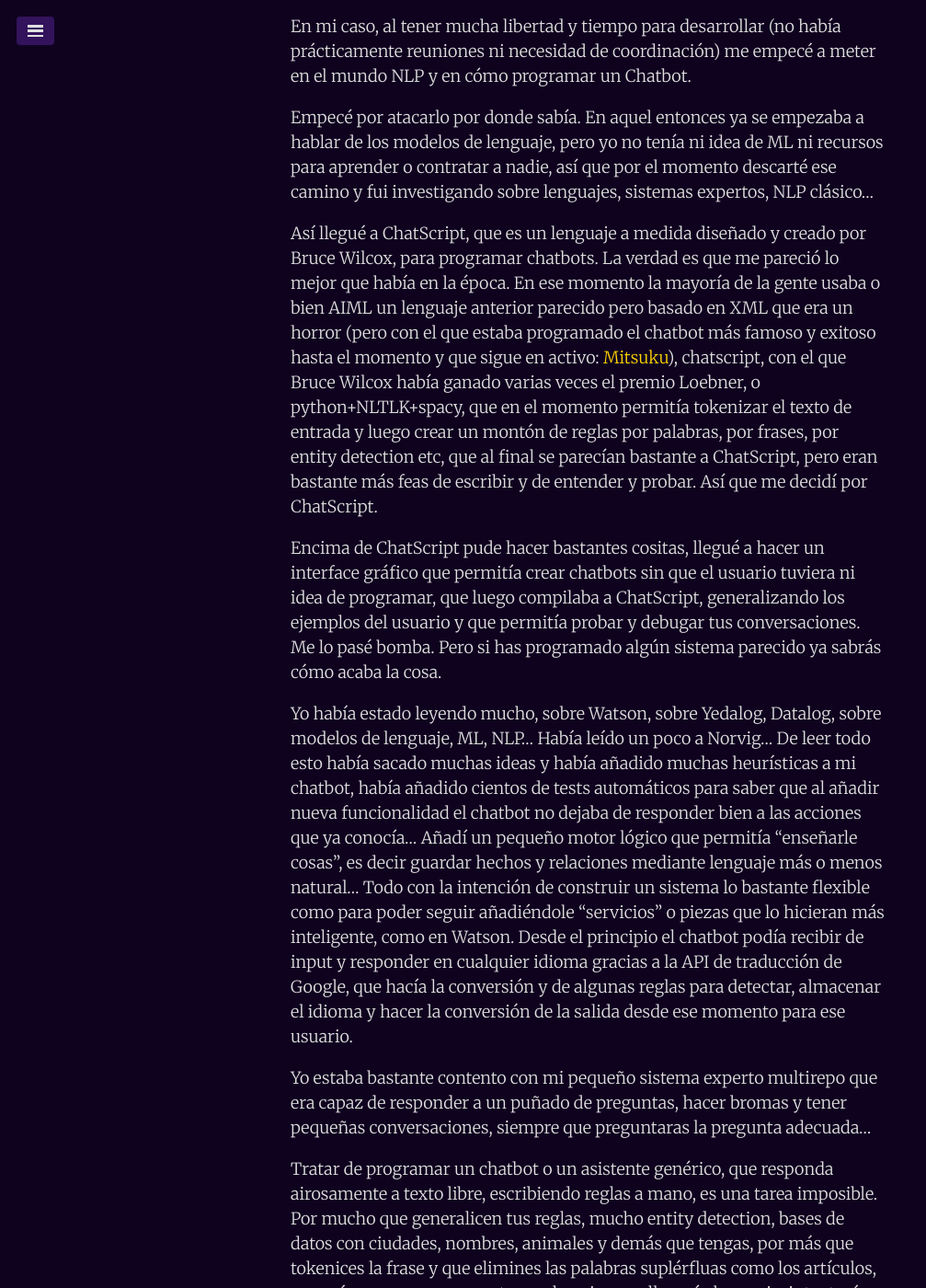
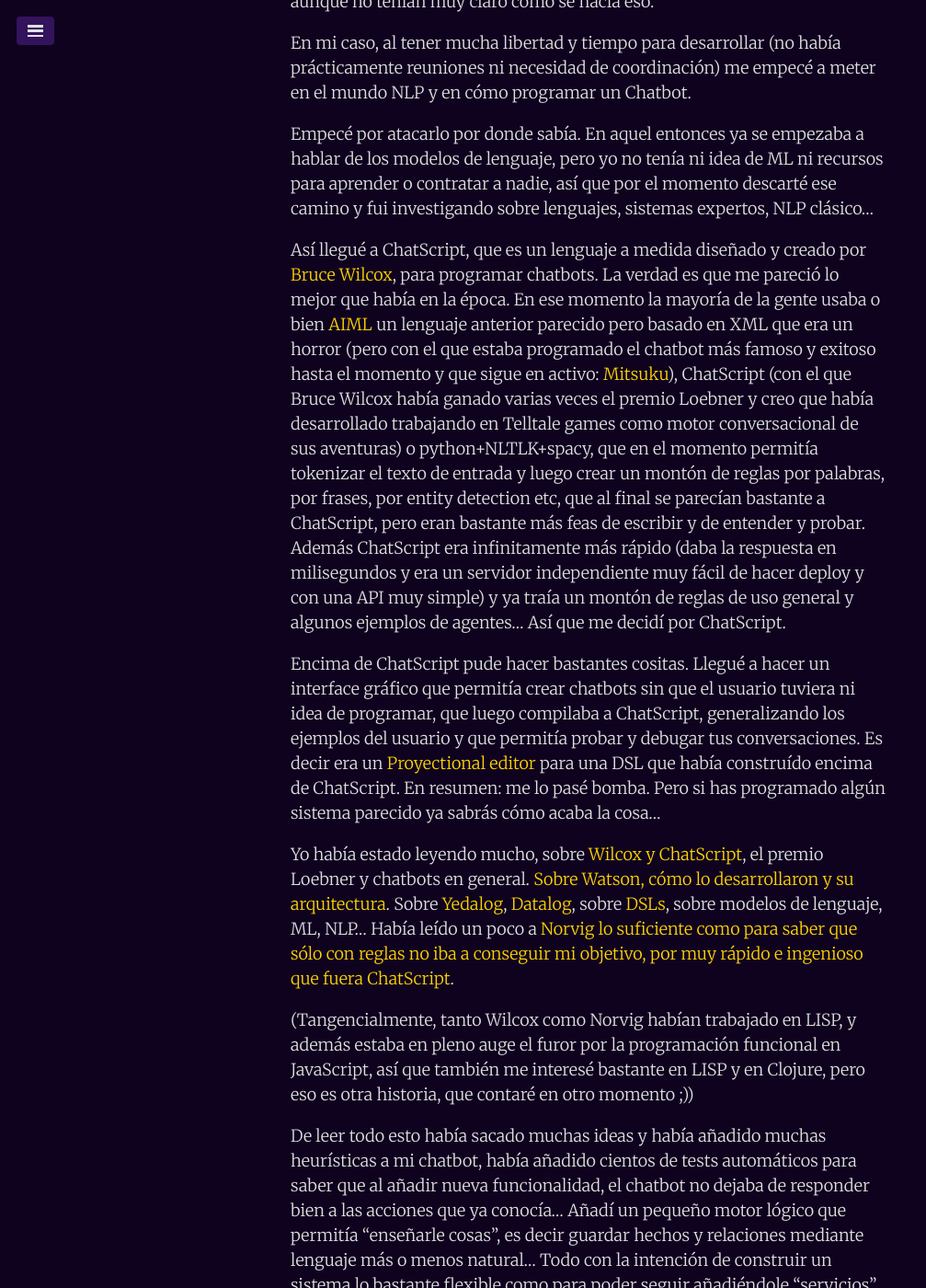
Before and after one commit to juanmirod/juanmirod.github.io, a Jekyll site: the page built from _posts/2023-07-07-mi-experiencia-nlp.markdown, in a window 1280 px wide and 1400 px high, scrolled down 1091 px. Shown: the whole window at 92% size, without its empty margins (0-1007 px from the left). Built offline with Jekyll 4.4.1, drawn with Linux system fonts in a browser that asks for light colours; some of the changed text lies outside the part shown.

Commit message:
updated post about nlp

```diff
--- a/_posts/2023-07-07-mi-experiencia-nlp.markdown
+++ b/_posts/2023-07-07-mi-experiencia-nlp.markdown
@@ -9,7 +9,9 @@
 
 > Warning! tengo muy mala memoria, cualquier parecido con la realidad será casi accidental, voy a tratar de resumir varios años de trabajo a grosomodo en un post por dejar constancia de mi viaje y por ordenar un poco mis pensamientos, pero como todo este blog, es público por si a alguien más le puede servir.
 
-Alrededor de 2017 empecé a trabajar en una empresa en un proyecto de NLP casi por casualidad. Yo había trabajado hasta ese momento fundamentalmente con la web, haciendo aplicaciones, juegos, pequeñas webs corporativas, campañas de publicidad... nada demasiado sofisticado y eso si casi siempre trabajando como único desarrollador, lo que llaman ahora un "full stack": yo hacía el backend, la base de datos, las migraciones, la administración de sistemas y el frontend. Sólo me faltaba hacer los diseños. A esta empresa y su forma de trabajar le encajó bastante, porque aunque había varios desarrolladores, cada uno trabajábamos de forma independiente en nuestro proyecto, en nuestra oficina personal. En este caso la infra no había que gestionarla (oh yeah) pero todo lo demás sí. Incluso, en mi caso, la planificación del proyecto y la gran mayoría de las decisiones caían de mi parte. Digamos que era una especie de investigación y desarrollo muy aplicado, sin ser yo investigador y sin publicar nada, pero sí que un royo bastante libre de "tienes que hacer esto y tú te apañas el cómo lo consigues"
+Alrededor de 2017 empecé a trabajar en una empresa en un proyecto de NLP casi por casualidad. Yo había trabajado hasta ese momento fundamentalmente con la web, haciendo aplicaciones, juegos, pequeñas webs corporativas, campañas de publicidad... nada demasiado sofisticado y eso si casi siempre trabajando como único desarrollador, lo que llaman ahora un "full stack": yo hacía el backend, la base de datos, las migraciones, la administración de sistemas y el frontend. Sólo me faltaba hacer los diseños.
+
+A esta empresa y su forma de trabajar le encajó bastante, porque aunque había varios desarrolladores, cada uno trabajábamos de forma independiente en nuestro proyecto, en nuestra oficina personal. En este caso la infra no había que gestionarla (oh yeah) pero todo lo demás sí. Incluso, en mi caso, la planificación del proyecto y la gran mayoría de las decisiones caían de mi parte. Digamos que era una especie de investigación y desarrollo muy aplicado, sin ser yo investigador y sin publicar nada, pero sí que un royo bastante libre de "tienes que hacer esto y tú te apañas el cómo lo consigues"
 
 La tarea por aquel entonces ya empezaba a estar de moda pero aun todo lo que había era muy tosco: programar un asistente virtual. Google tenía Home, Amazon Alexa, iPhone a Siri, no es que fueran super útiles, pero ahí estaban. Y muchas empresas se embarcaron en la tarea de tener su propio chatbot, aunque no tenían muy claro cómo se hacía eso.
 
@@ -17,25 +19,33 @@
 
 Empecé por atacarlo por donde sabía. En aquel entonces ya se empezaba a hablar de los modelos de lenguaje, pero yo no tenía ni idea de ML ni recursos para aprender o contratar a nadie, así que por el momento descarté ese camino y fui investigando sobre lenguajes, sistemas expertos, NLP clásico...
 
-Así llegué a ChatScript, que es un lenguaje a medida diseñado y creado por Bruce Wilcox, para programar chatbots. La verdad es que me pareció lo mejor que había en la época. En ese momento la mayoría de la gente usaba o bien AIML un lenguaje anterior parecido pero basado en XML que era un horror (pero con el que estaba programado el chatbot más famoso y exitoso hasta el momento y que sigue en activo: [Mitsuku](https://en.wikipedia.org/wiki/Kuki_AI)), chatscript, con el que Bruce Wilcox había ganado varias veces el premio Loebner, o python+NLTLK+spacy, que en el momento permitía tokenizar el texto de entrada y luego crear un montón de reglas por palabras, por frases, por entity detection etc, que al final se parecían bastante a ChatScript, pero eran bastante más feas de escribir y de entender y probar. Así que me decidí por ChatScript.
+Así llegué a ChatScript, que es un lenguaje a medida diseñado y creado por [Bruce Wilcox](https://en.wikipedia.org/wiki/Bruce_Wilcox), para programar chatbots. La verdad es que me pareció lo mejor que había en la época. En ese momento la mayoría de la gente usaba o bien [AIML](https://en.wikipedia.org/wiki/Artificial_Intelligence_Markup_Language) un lenguaje anterior parecido pero basado en XML que era un horror (pero con el que estaba programado el chatbot más famoso y exitoso hasta el momento y que sigue en activo: [Mitsuku](https://en.wikipedia.org/wiki/Kuki_AI)), ChatScript (con el que Bruce Wilcox había ganado varias veces el premio Loebner y creo que había desarrollado trabajando en Telltale games como motor conversacional de sus aventuras) o python+NLTLK+spacy, que en el momento permitía tokenizar el texto de entrada y luego crear un montón de reglas por palabras, por frases, por entity detection etc, que al final se parecían bastante a ChatScript, pero eran bastante más feas de escribir y de entender y probar. Además ChatScript era infinitamente más rápido (daba la respuesta en milisegundos y era un servidor independiente muy fácil de hacer deploy y con una API muy simple) y ya traía un montón de reglas de uso general y algunos ejemplos de agentes... Así que me decidí por ChatScript.
 
-Encima de ChatScript pude hacer bastantes cositas, llegué a hacer un interface gráfico que permitía crear chatbots sin que el usuario tuviera ni idea de programar, que luego compilaba a ChatScript, generalizando los ejemplos del usuario y que permitía probar y debugar tus conversaciones. Me lo pasé bomba. Pero si has programado algún sistema parecido ya sabrás cómo acaba la cosa.
+Encima de ChatScript pude hacer bastantes cositas. Llegué a hacer un interface gráfico que permitía crear chatbots sin que el usuario tuviera ni idea de programar, que luego compilaba a ChatScript, generalizando los ejemplos del usuario y que permitía probar y debugar tus conversaciones. Es decir era un [Proyectional editor](https://www.martinfowler.com/bliki/ProjectionalEditing.html) para una DSL que había construído encima de ChatScript. En resumen: me lo pasé bomba. Pero si has programado algún sistema parecido ya sabrás cómo acaba la cosa...
 
-Yo había estado leyendo mucho, sobre Watson, sobre Yedalog, Datalog, sobre modelos de lenguaje, ML, NLP... Había leído un poco a Norvig... De leer todo esto había sacado muchas ideas y había añadido muchas heurísticas a mi chatbot, había añadido cientos de tests automáticos para saber que al añadir nueva funcionalidad el chatbot no dejaba de responder bien a las acciones que ya conocía... Añadí un pequeño motor lógico que permitía "enseñarle cosas", es decir guardar hechos y relaciones mediante lenguaje más o menos natural... Todo con la intención de construir un sistema lo bastante flexible como para poder seguir añadiéndole "servicios" o piezas que lo hicieran más inteligente, como en Watson. Desde el principio el chatbot podía recibir de input y responder en cualquier idioma gracias a la API de traducción de Google, que hacía la conversión y de algunas reglas para detectar, almacenar el idioma y hacer la conversión de la salida desde ese momento para ese usuario.
+Yo había estado leyendo mucho, sobre [Wilcox y ChatScript](https://github.com/ChatScript/ChatScript/tree/master/PAPERS), el premio Loebner y chatbots en general. [Sobre Watson, cómo lo desarrollaron y su arquitectura](/public/papers/ferrucci2012.pdf). Sobre [Yedalog](/public/papers/yedalog.pdf), [Datalog](https://en.wikipedia.org/wiki/Datalog), sobre [DSLs](https://martinfowler.com/dsl.html), sobre modelos de lenguaje, ML, NLP... Había leído un poco a [Norvig](https://colab.research.google.com/github/norvig/pytudes/blob/main/ipynb/How%20to%20Do%20Things%20with%20Words.ipynb) [lo suficiente como para saber que sólo con reglas no iba a conseguir mi objetivo, por muy rápido e ingenioso que fuera ChatScript](http://norvig.com/chomsky.html).
+
+(Tangencialmente, tanto Wilcox como Norvig habían trabajado en LISP, y además estaba en pleno auge el furor por la programación funcional en JavaScript, así que también me interesé bastante en LISP y en Clojure, pero eso es otra historia, que contaré en otro momento ;))
+
+De leer todo esto había sacado muchas ideas y había añadido muchas heurísticas a mi chatbot, había añadido cientos de tests automáticos para saber que al añadir nueva funcionalidad, el chatbot no dejaba de responder bien a las acciones que ya conocía... Añadí un pequeño motor lógico que permitía "enseñarle cosas", es decir guardar hechos y relaciones mediante lenguaje más o menos natural... Todo con la intención de construir un sistema lo bastante flexible como para poder seguir añadiéndole "servicios" o piezas que lo hicieran más inteligente, como en Watson.
+
+Desde el principio el chatbot podía recibir de input y responder en cualquier idioma gracias a la API de traducción de Google, que hacía la conversión y de algunas reglas para detectar, almacenar el idioma y hacer la conversión de la salida desde ese momento para ese usuario.
 
 Yo estaba bastante contento con mi pequeño sistema experto multirepo que era capaz de responder a un puñado de preguntas, hacer bromas y tener pequeñas conversaciones, siempre que preguntaras la pregunta adecuada...
 
-Tratar de programar un chatbot o un asistente genérico, que responda airosamente a texto libre, escribiendo reglas a mano, es una tarea imposible. Por mucho que generalicen tus reglas, mucho entity detection, bases de datos con ciudades, nombres, animales y demás que tengas, por más que tokenices la frase y que elimines las palabras suplérfluas como los artículos, por más que uses regex en tus reglas, siempre llegará el usuario, intentará hablar con tu programa y tu programa fracasará estrepitosamente en entenderlo si no a la primera, a la segunda frase.
+Pero tratar de programar un chatbot o un asistente genérico, que responda airosamente a texto libre, escribiendo reglas a mano, es una tarea imposible. Por mucho que generalicen tus reglas, mucho entity detection, bases de datos con ciudades, nombres, animales y demás que tengas, por más que tokenices la frase y que elimines las palabras superfluas como los artículos, por más que uses regex en tus reglas, siempre llegará el usuario, intentará hablar con tu programa y tu programa fracasará estrepitosamente en entenderlo si no a la primera, a la segunda frase.
+
+Era bastante frustrante tener miles de tests unitarios, cientos de tests automáticos de conversaciones e2e en varias categorías, desde hablar del usuario, dar el tiempo, la hora, preguntas de cálculos, bromas, ejecutar comandos, memorizar cosas, recordar cosas, poner contadores... y que nada más intentar probarlo alguien, fallara en entenderlo y respondiera con un "lo siento, no te entiendo" o algunas de las decenas de frases que tiene ChatScript para intentar salir del paso en ese caso.
 
 Pero entonces en la empresa me hicieron un regalo: Un compañero!! Había otro programador, esta vez alguien especializado en ML, que estaba intentando el mismo problema usando todo ese royo de Python y Spacy, con el mismo o menos éxito que yo, así que nos pusimos los dos a intentar aunar fuerzas.
 
-Yo ya tenía el servidor funcionando y además como había añadido todos esos módulos independientes y había ido desacoplando todo, podía incorporar otro servidor, en este caso de ML que respondiera a todo aquello que a mi chatbot se le escapaba. Al principio fue solo eso, luego fuimos añadiendo pesos, y si el ML estaba muy seguro de la respuesta, respondía el ML, si no, el chatbot, si el chatbot no tenía respuesta, respondíamos algo genérico.
+Yo ya tenía el servidor funcionando y además como había añadido todos esos módulos independientes y había ido desacoplando todo, podía incorporar otro servidor, en este caso de ML, que respondiera a todo aquello que a mi chatbot se le escapaba. Al principio fue solo eso, luego fuimos añadiendo pesos, y si el ML estaba muy seguro de la respuesta, respondía el ML, si no, el chatbot, si el chatbot no tenía respuesta, respondíamos algo genérico.
 
-Para poder encajar todo esto, ayudé un poco con el servidor de Python del sistema de ML, y esto me permitió acercarme un poco más a ese mundo. En el lado de Python usamos flask para el servidor y RASA para el chatbot. RASA tenía apenas unos meses y estaba muy verde, usábamos spacy para tokenización y otras tareas clásicas de NLP pero por debajo de RASA lo customizamos un poco y el otro programador tenía tus propios modelos para detección de entidades y generación de lenguaje.
+Para poder encajar todo esto, ayudé un poco con el servidor de Python del sistema de ML, y esto me permitió acercarme un poco más a ese mundo. En el lado de Python usamos flask para el servidor y RASA para el chatbot. RASA tenía apenas unos meses y estaba muy verde (de hecho no existía o era poco más que una idea cuando yo empecé a investigar sobre el tema), usábamos spacy para tokenización y otras tareas clásicas de NLP pero por debajo de RASA lo customizamos un poco y el otro programador tenía tus propios modelos para detección de entidades y generación de lenguaje.
 
-Todo esto fue antes de GPT2, y tratábamos de seguir los últimos papers que iban saliendo sobre el tema. Yo me había familiarizado con los papers académicos porque sobre todo este tema apenas encontrabas información y cursos más asequibles en la web, y aunque pasaba de largo de las matemáticas, podía leer más o menos los papers que íbamos viendo que podían ser interesantes.
+Todo esto fue antes de GPT2, y tratábamos de seguir los últimos papers que iban saliendo sobre el tema. Yo me había familiarizado con los papers académicos porque sobre todo este tema apenas encontrabas información y cursos más asequibles en la web[^1], y aunque pasaba de largo de las matemáticas, podía leer más o menos los papers que íbamos viendo que podían ser interesantes.
 
-Ni que decir tiene que nuestro chatbot sequía siendo bastante patata, pero tenia un montón de funcionalidades si sabías usarlo. Este era el problema todo el rato antes de GPT3.5, simplemente no existía nada que entendiera la pregunta y diera una respuesta coherente. Ahora mismo nos quejamos de que la IA se inventa cosas, pero el salto es abismal, en 2019 el estado del arte era:
+Ni que decir tiene que nuestro chatbot seguía siendo bastante patata, pero tenia un montón de funcionalidades si sabías usarlo. Este era el problema siempre antes de GPT3.5, simplemente no existía nada que entendiera la pregunta y diera una respuesta coherente. Ahora mismo nos quejamos de que la IA se _"inventa"_ cosas, pero el salto es abismal, en 2019 el estado del arte era:
 
 1. Tokenizar y limpiar la entrada
 2. Detección de entidades con diccionarios en el lado clásico o con un NER en ML.
@@ -45,8 +55,10 @@
 4. Con la intención, si tienes algo con confianza alta, y tienes las entidades (variables como Paris, Juan o concierto) puedes intentar responder. Si no, tienes un backup tipo ELISA que da respuestas genéricas, intenta ser gracioso o te pide disculpas por que no te ha entendido.
 5. Responder en sí es muy complicado, pongamos que el usuario te pregunta si está lloviendo en Paris. Paris es enorme, tu API del tiempo de pide un código postal o unas coordenadas, tienes que ser capaz de decidir cuáles darles, con una base de datos o otro servicio que te de coordenadas dada una ciudad... y Paris es fácil, pero ¿y si te dicen "Córdoba"? ¿La de España? ¿La de Argentína? ¿La de USA? ¿Desde dónde pregunta el usuario? tal vez eso pueda servir para saber lo que está pidiendo... ¿Y si te pide un dato genérico cómo la temperatura máxima registrada en el Sahara, o una conversión de unidades, o que le des un resumen de un libro o una persona?... es un agujero de conejo que nunca termina. Damos por supuesto un motón de funcionalidad que Google lleva 25 años construyendo con cientos de ingenieros y expertos y miles de millones de webs a las que enlazar.
 
-A los pocos meses llegó GPT2 y nos voló la cabeza, intentamos añadir algo con bERT que diera respuestas libres, se empezó a hablar del prompt engineering... En algún momento, creo que poco antes de irme de ese trabajo llegó GPT3. Y entonces llegó la mudanza, mi cambio de trabajo, la pandemia... y desconecté durante 2 años de todo ese mundo bastante de golpe.
+A los pocos meses llegó **GPT2** y nos voló la cabeza, intentamos añadir algo con BERT que diera respuestas libres, se empezó a hablar del prompt engineering... En algún momento, creo que poco antes de irme de ese trabajo llegó GPT3. Y entonces llegó la mudanza, mi cambio de trabajo, la pandemia... y desconecté durante 2 años de todo ese mundo bastante de golpe.
 
-Nunca había sido capaz de estudiar ML y no entendía cómo se entrenaban los modelos o cómo funcionaban. Además el proceso de entrenamiento siempre me ha parecido algo terriblemente aburrido, tienes que esperar días para ver el resultado y lo más seguro es que lo tires a la basura. El ciclo del feedback es demasiado lento. Me gustaba trabajar con TDD en JavaScript, así que abandoné todo ese mundo pensando que aun no estaba maduro y no merecía la pena.
+Nunca había sido capaz de estudiar ML y no entendía cómo se entrenaban los modelos o cómo funcionaban. Además el proceso de entrenamiento siempre me ha parecido algo terriblemente aburrido: tienes que esperar días para ver el resultado y lo más seguro es que lo tires a la basura. El ciclo del feedback es demasiado lento. Me gustaba trabajar con TDD en JavaScript, así que abandoné todo ese mundo pensando que aun no estaba maduro y no merecía la pena.
 
-Imagina mi sorpresa cuando OpenAI anunció ChatGPT y empecé a ver de lo que era capaz. 🤯 (Continuará...)
+Imagina mi sorpresa cuando OpenAI anunció ChatGPT y empecé a ver de lo que era capaz. 🤯
+
+[^1]: Estamos hablando de 2017-19, no existía huggingface o estaba muy verde, al igual que la web de Spacy y de encontrar algo en StackOverflow o en blogs especializados ni hablar, había mucha gente intentando hacer un chatbot, pero la mayoría eran cosas muy burdas de árboles de decisiones, y pulsa 1 para X, dos para Y, o como mucho algunas regexes añadidas a esos condicionales...
```
Also changed, not shown: 2 other files.
